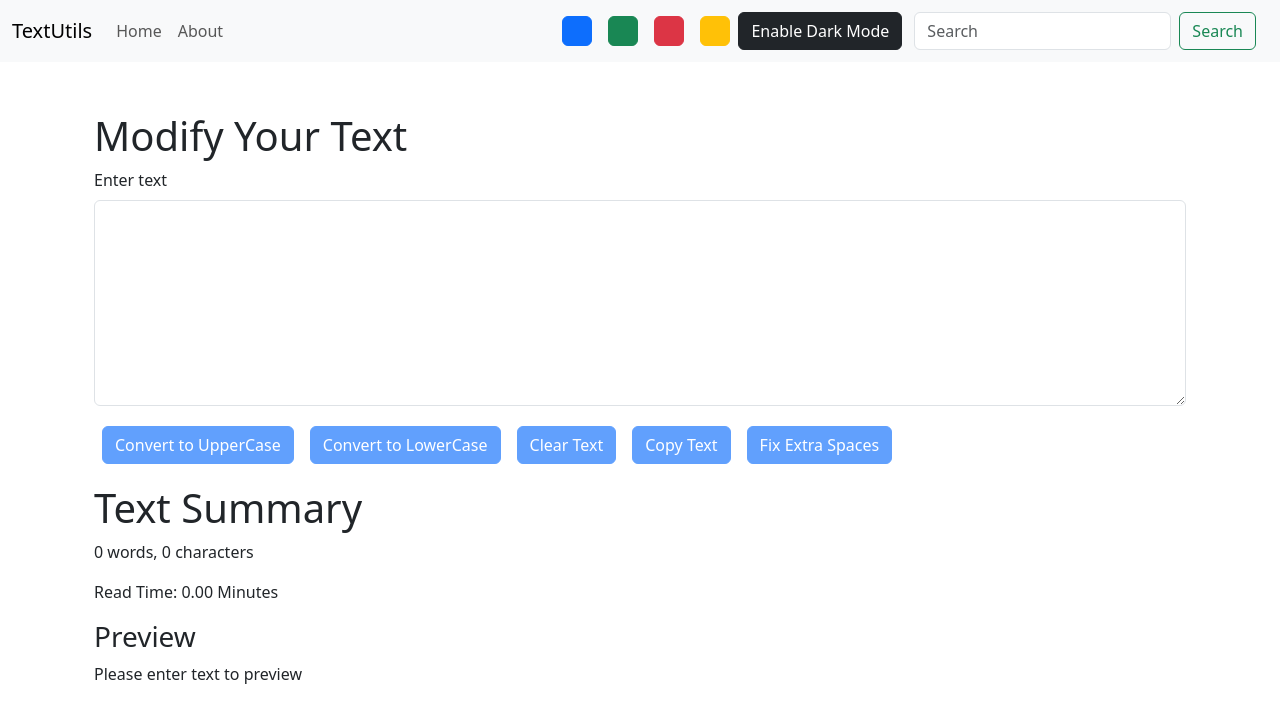
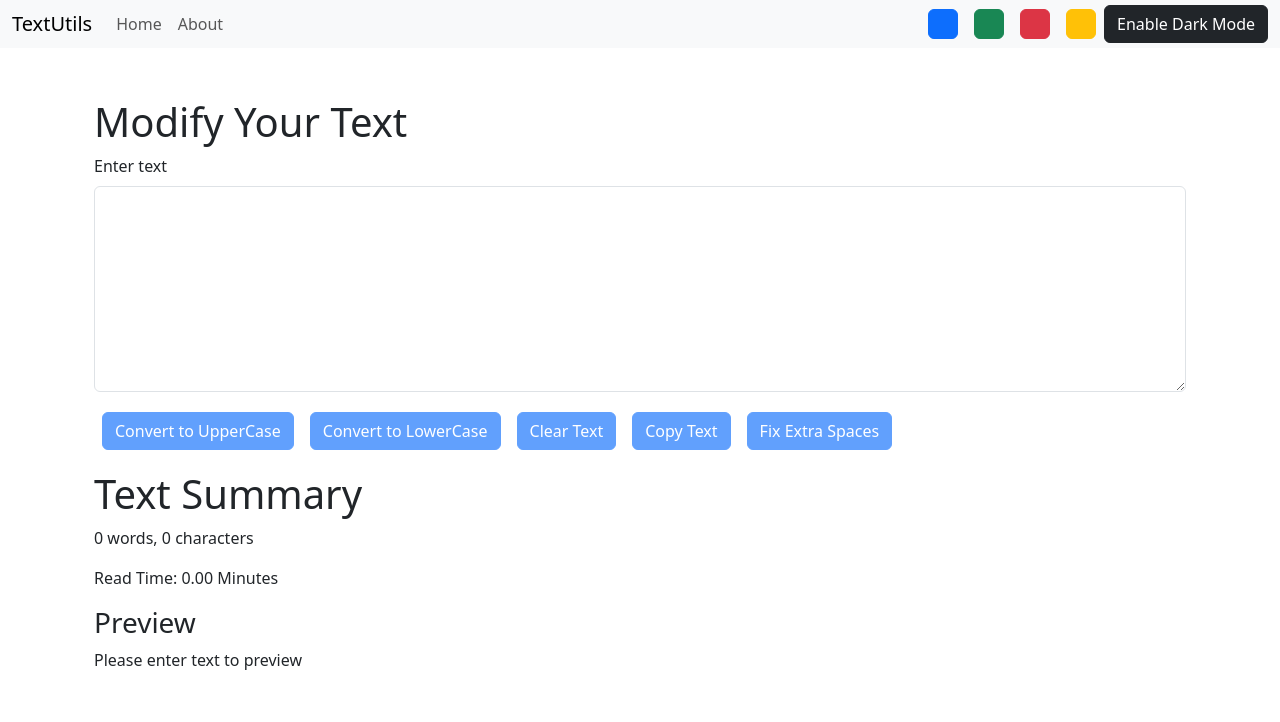
Before and after one commit to AhmedAsim-69/TextUtils, a React (Create React App) app: page / in a window 1280 px wide. Shown: the top 722 px of the page. Built offline with nearby package versions, Linux system fonts and the light colour scheme.

Commit message:
Removed Searchbar

```diff
--- a/src/components/Navbar.js
+++ b/src/components/Navbar.js
@@ -23,14 +23,6 @@
           <button className="btn btn-warning rounded mx-2" onClick={()=>{props.toggleThemeMode('warning')}} style={{height: "30px", width:"30px"}}></button>
         </div>
         <button className={`btn btn-${props.themeMode === "light" ? "dark" : "light"}`} onClick={()=>{props.toggleThemeMode(null)}} >{props.btnText}</button>
-        <nav className="navbar bg-body-tertiary">
-            <div className="container-fluid">
-                <form className="d-flex" role="search">
-                <input className="form-control me-2" type="search" placeholder="Search" aria-label="Search"/>
-                <button className="btn btn-outline-success" type="submit">Search</button>
-                </form>
-            </div>
-        </nav>
       </div>
   </nav>
   );
```
